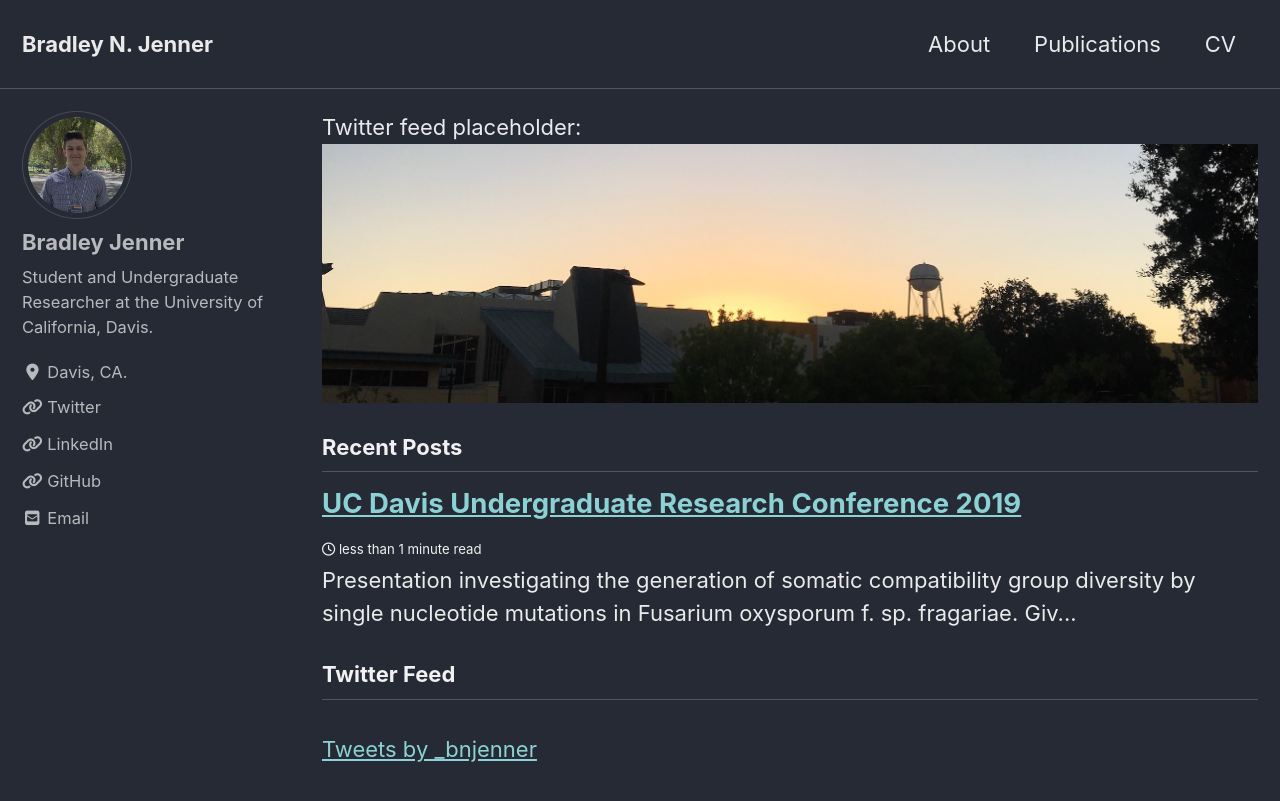
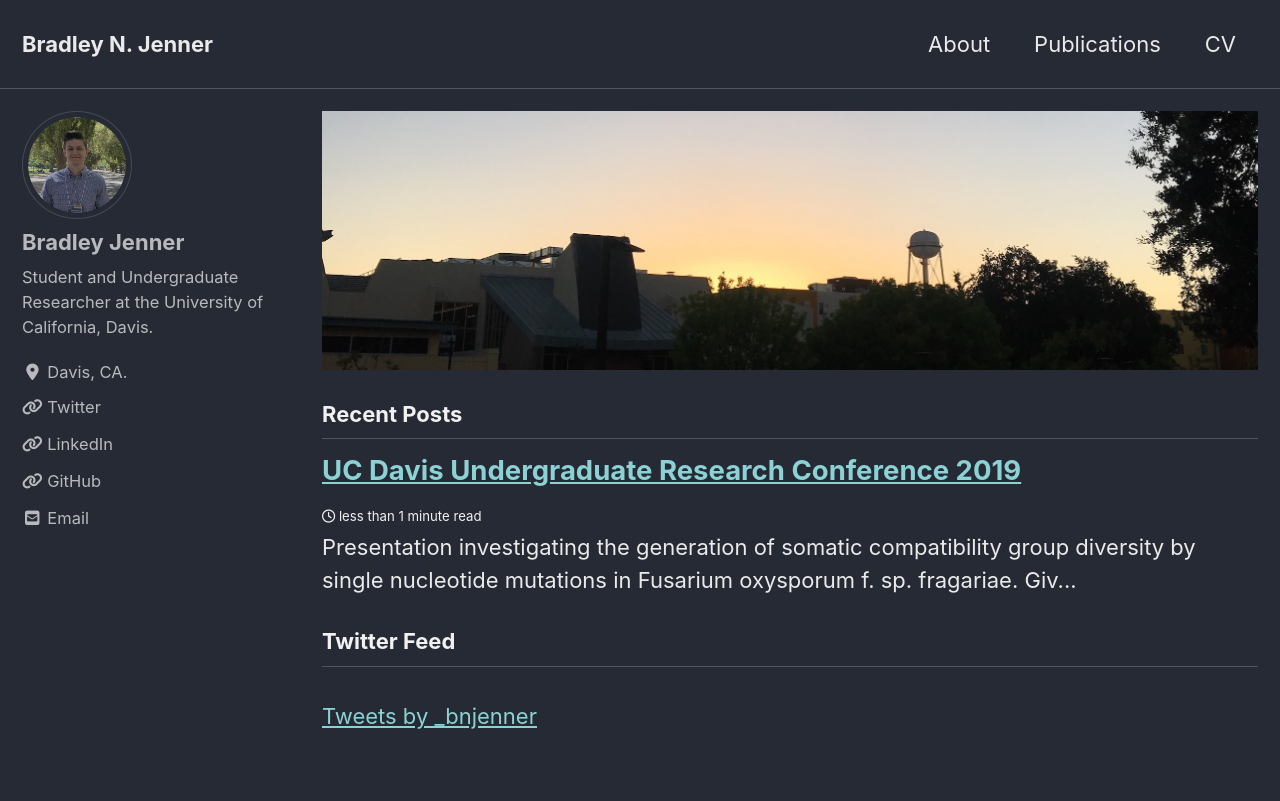
Before and after one commit to bnjenner/bnjenner.github.io, a Jekyll site: the page built from index.html, in a window 1280 px wide and 900 px high. Shown: the top 801 px of the window. Built offline with Jekyll 4.4.1, drawn with Linux system fonts in a browser that asks for light colours; cached includes are drawn as plain includes; nearby versions of some CDN libraries; the list of posts is cut into pages by our own code; comment, search, counter and statistics services are not loaded.

Commit message:
come on twitter

```diff
--- a/_layouts/home.html
+++ b/_layouts/home.html
@@ -6,7 +6,6 @@ header:
 classes: wide
 permalink: twitter
 ---
-Twitter feed placeholder:
 
 <img src="assets/images/background.jpg" />
 
```
